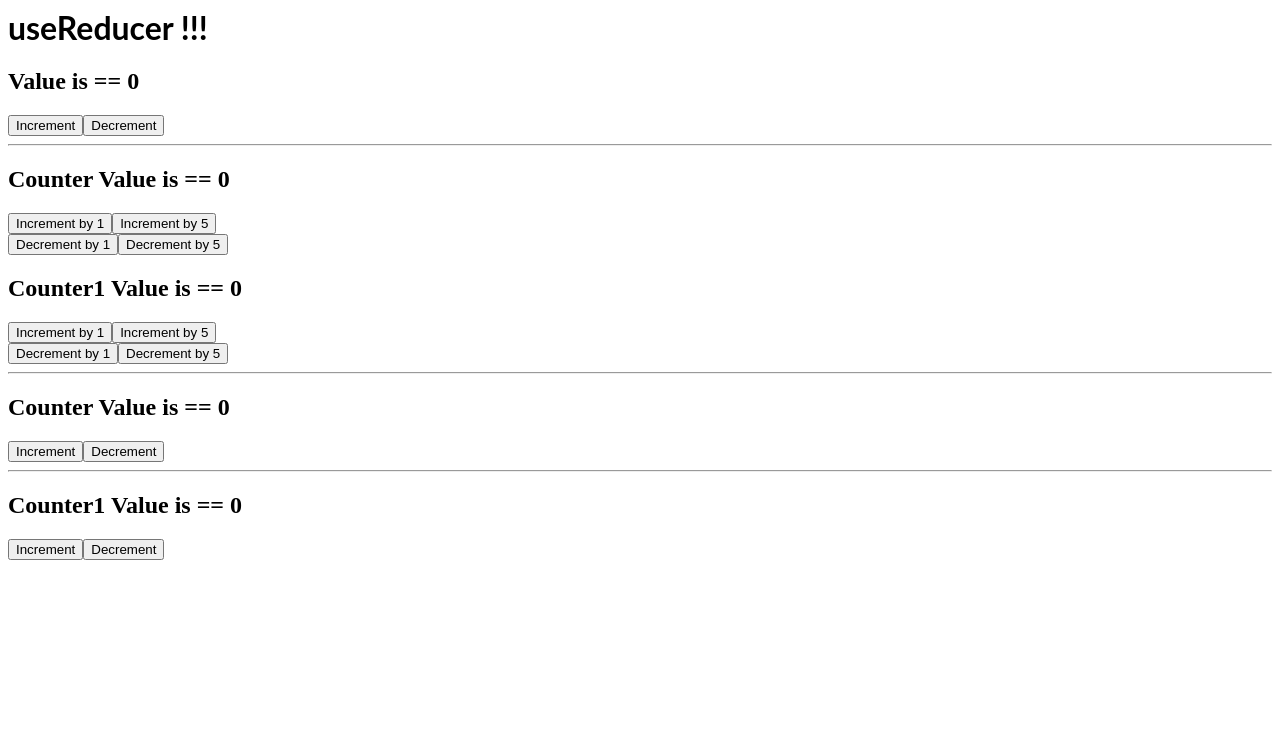
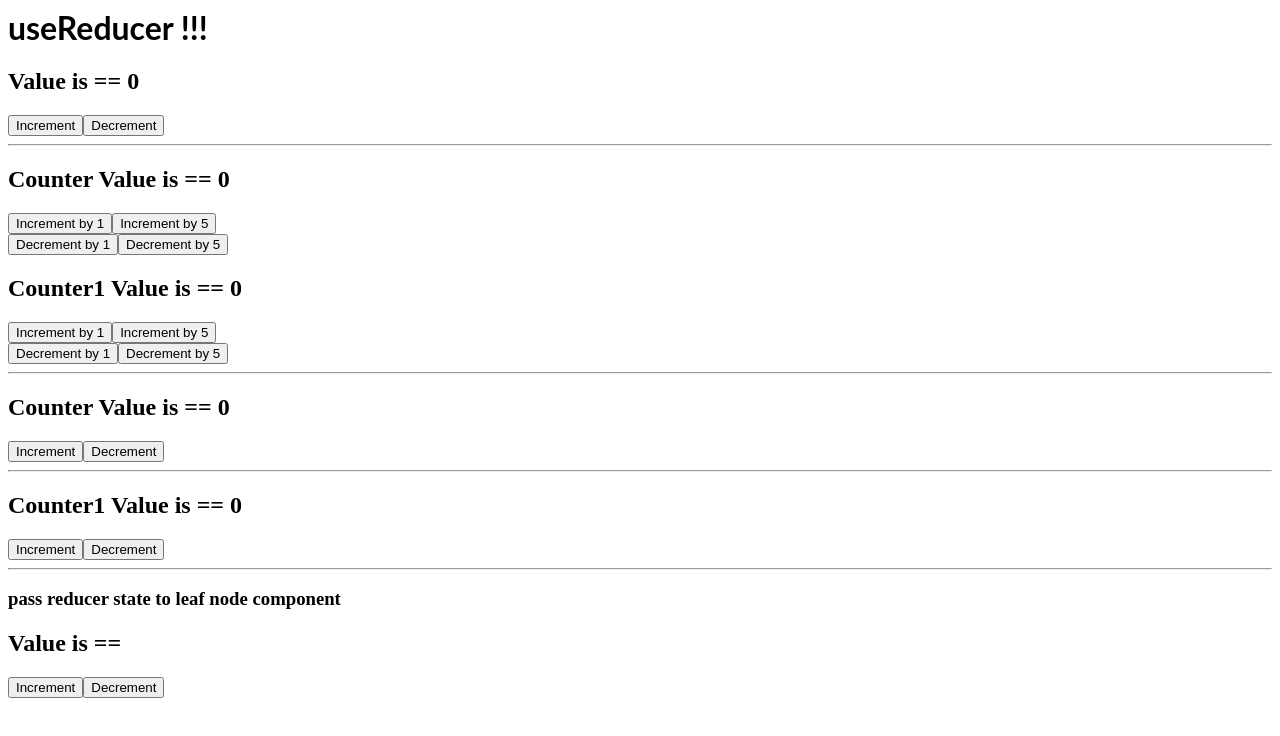
Before and after one commit to ShakibAhmed007/react-dev-useReducer, a React (Create React App) app: page / in a window 1280 px wide. Shown: the top 736 px of the page. Built offline with nearby package versions, Linux system fonts and the light colour scheme.

Commit message:
1 file modified, 2 added

```diff
--- a/src/App.js
+++ b/src/App.js
@@ -1,10 +1,26 @@
-import React from 'react';
+import React, { useReducer } from 'react';
 import './style.css';
 import Counter from './Counter';
 import ComplexCounter from './ComplexCounter';
 import SimplifyComplexCounter from './SimplifyComplexCounter';
 
+import ComponentA from './ComponentA';
+
+const initialState = 0;
+const reducer = (state, action) => {
+  switch (action) {
+    case 'increment':
+      return state + 1;
+    case 'decrement':
+      return state - 1;
+    default:
+      return state;
+  }
+};
+
 export default function App() {
+  const [count, dispatch] = useReducer(reducer, initialState);
+
   return (
     <div>
       <h1>useReducer !!!</h1>
@@ -13,6 +29,9 @@ export default function App() {
       <ComplexCounter />
       <hr />
       <SimplifyComplexCounter />
+      <hr />
+      <h3>pass reducer state to leaf node component</h3>
+      <ComponentA />
     </div>
   );
 }
--- /dev/null
+++ b/src/ComponentA.js
@@ -0,0 +1,12 @@
+import React from 'react';
+import ComponentB from './ComponentB';
+
+const ComponentA = () => {
+  return (
+    <div>
+      <ComponentB />
+    </div>
+  );
+};
+
+export default ComponentA;
--- /dev/null
+++ b/src/ComponentB.js
@@ -0,0 +1,17 @@
+import React from 'react';
+
+const ComponentB = () => {
+  return (
+    <div>
+      <h2> Value is == </h2>
+      <button type="button" onClick={() => dispatch('increment')}>
+        Increment
+      </button>
+      <button type="button" onClick={() => dispatch('decrement')}>
+        Decrement
+      </button>
+    </div>
+  );
+};
+
+export default ComponentB;
```
